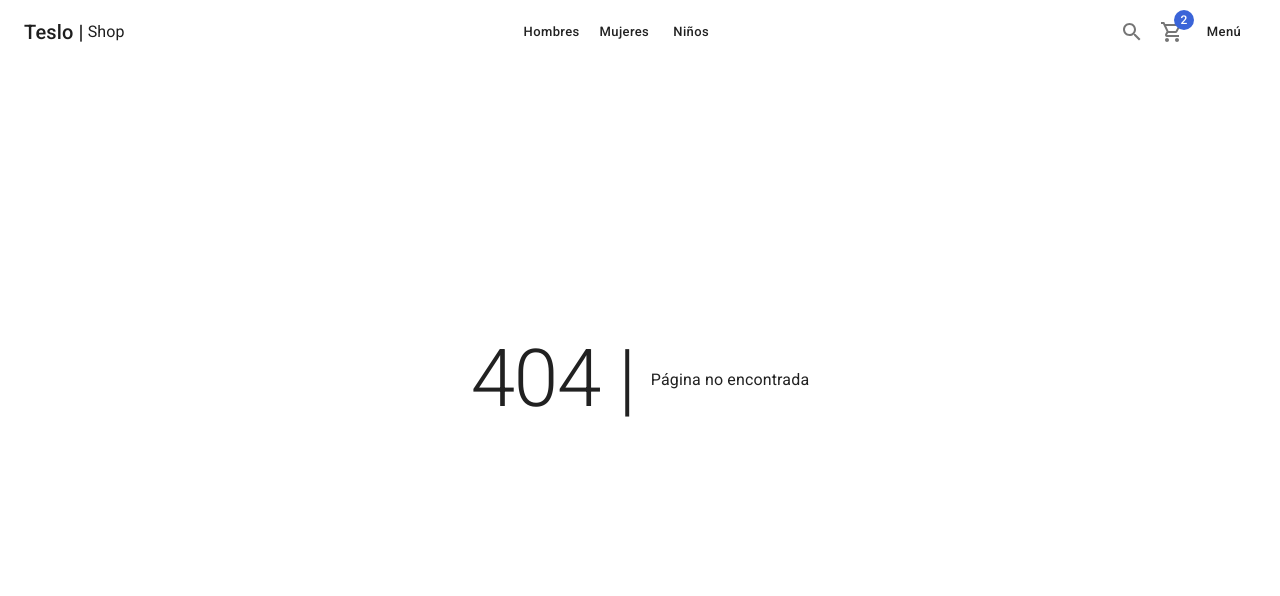
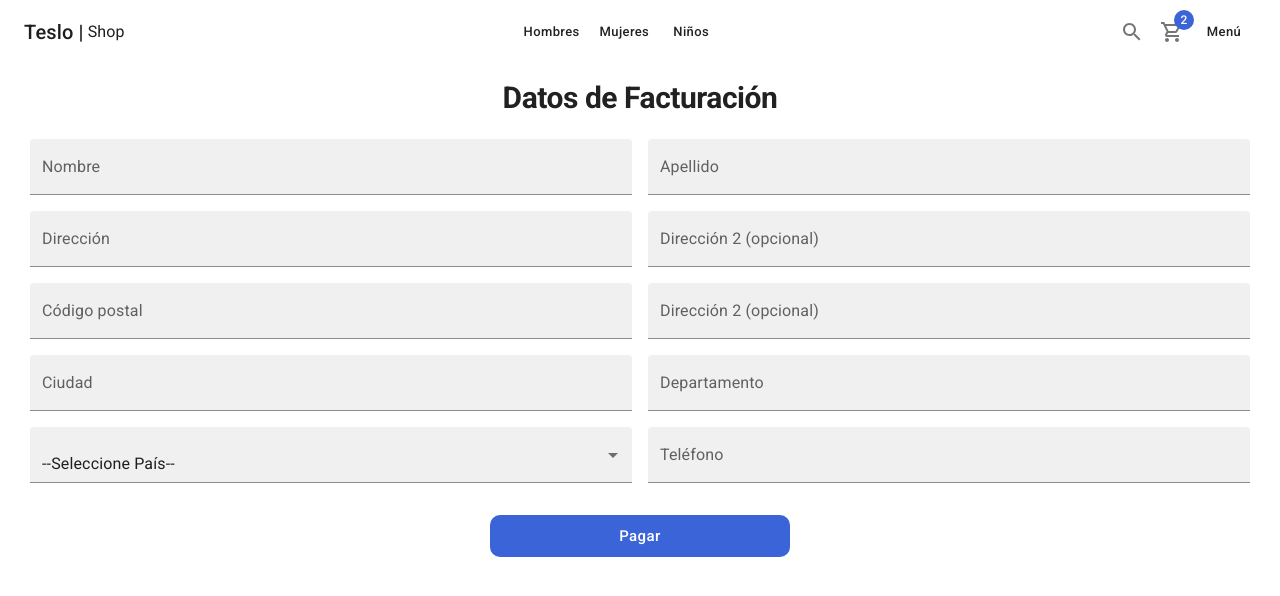
Before and after one commit to asaumet230/teslo-shop, a Next.js app: page /checkout/address in a window 1280 px wide. Before the commit this address had no page. Shown: the top 596 px of the page. Built offline with nearby package versions, Linux system fonts and the light colour scheme.

Commit message:
Checktout Page Finished

```diff
--- /dev/null
+++ b/pages/checkout/address.tsx
@@ -0,0 +1,74 @@
+import { NextPage } from 'next';
+
+// MUI:
+import { Box, Button, FormControl, Grid, MenuItem, Select, TextField, Typography } from '@mui/material';
+
+// Layout:
+import { ShopLayout } from '../../components/layouts';
+
+export const AddressPage: NextPage = () => {
+
+
+    return (
+        <ShopLayout title='Checkout' pageDescription='Página de facturación'>
+
+            <Typography variant='h1' component='h1' textAlign='center' sx={{ mb: 3 }}>Datos de Facturación</Typography>
+
+            <Grid container spacing={2}>
+
+                <Grid item xs={12} sm={6}>
+                    <TextField label='Nombre' variant='filled' fullWidth />
+                </Grid>
+                <Grid item xs={12} sm={6}>
+                    <TextField label='Apellido' variant='filled' fullWidth />
+                </Grid>
+                <Grid item xs={12} sm={6}>
+                    <TextField label='Dirección' variant='filled' fullWidth />
+                </Grid>
+                <Grid item xs={12} sm={6}>
+                    <TextField label='Dirección 2 (opcional)' variant='filled' fullWidth />
+                </Grid>
+                <Grid item xs={12} sm={6}>
+                    <TextField label='Código postal' variant='filled' fullWidth />
+                </Grid>
+                <Grid item xs={12} sm={6}>
+                    <TextField label='Dirección 2 (opcional)' variant='filled' fullWidth />
+                </Grid>
+                <Grid item xs={12} sm={6}>
+                    <TextField label='Ciudad' variant='filled' fullWidth />
+                </Grid>
+                <Grid item xs={12} sm={6}>
+                    <TextField label='Departamento' variant='filled' fullWidth />
+                </Grid>
+                <Grid item xs={12} sm={6}>
+                    <FormControl fullWidth>
+                        <Select
+                            variant='filled'
+                            label='País'
+                            value={1}
+                        >
+                            <MenuItem value={1} disabled selected>--Seleccione País--</MenuItem>
+                            <MenuItem value={2}>Colombia</MenuItem>
+                            <MenuItem value={3}>Brasil</MenuItem>
+                            <MenuItem value={4}>Salvador</MenuItem>
+                            <MenuItem value={5}>Panama</MenuItem>
+                        </Select>
+                    </FormControl>
+                </Grid>
+
+                <Grid item xs={12} sm={6}>
+                    <TextField label='Teléfono' variant='filled' fullWidth />
+                </Grid>
+            </Grid>
+
+            <Box display='flex' justifyContent='center' marginTop={4}>
+                <Button color='secondary' size='large' className='circular-btn' sx={{ width: '300px' }}>
+                    Pagar
+                </Button>
+            </Box>
+
+        </ShopLayout>
+    )
+}
+
+export default AddressPage;
--- a/styles/globals.css
+++ b/styles/globals.css
@@ -1,12 +1,21 @@
+@keyframes fadeIn {
+  0% {
+    opacity: 0;
+  }
 
-@keyframes fadeIn {
-  0% {opacity: 0;}
-  100% {opacity: 1;}
+  100% {
+    opacity: 1;
+  }
 }
 
 @-webkit-keyframes fadeIn {
-  0% {opacity: 0;}
-  100% {opacity: 1;}
+  0% {
+    opacity: 0;
+  }
+
+  100% {
+    opacity: 1;
+  }
 }
 
 .fadeIn {
@@ -25,7 +34,7 @@
 }
 
 .circular-btn:hover {
-  background-color: #274494;
+  background-color: #274494 !important;
 }
 
 
```
